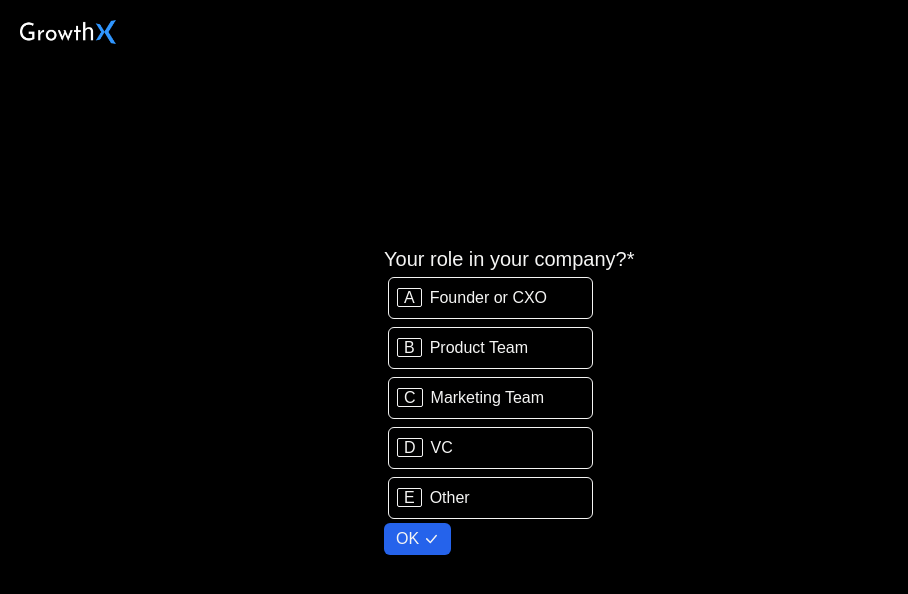
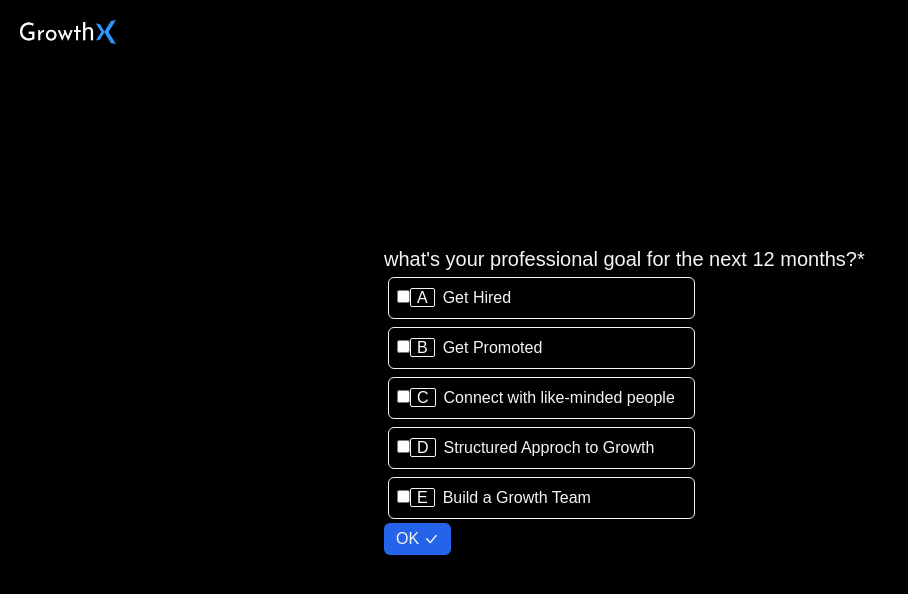
Before and after one commit to vanshika703/Typeform, a React (Create React App) app: page / in a window 1280 px wide. Shown: the top 594 px of the page, without its empty margins (0-908 px from the left). Built offline with nearby package versions, Linux system fonts and the light colour scheme.

Commit message:
feat: checkbox functionality and styling

```diff
--- a/src/components/CheckboxInput.js
+++ b/src/components/CheckboxInput.js
@@ -1,24 +1,44 @@
 import React from "react";
 
-function CheckboxInput({ name, options, onChangeValue }) {
+function CheckboxInput({ name, options, onChangeValue, removeValue, value }) {
   /* const ref = useRef(); */
+
+  const handleClick = (e, option) => {
+      if (e.target.checked) {
+        onChangeValue(option);
+      }
+      else removeValue(option);
+
+  };
 
   return (
     <>
       {options.map((option, index) => {
         return (
-          <div className="text-stone-100" key={index}>
+          <div
+            className="text-stone-100 w-3/5 m-1 p-2 border-[1px] border-stone-100 rounded-md hover:bg-stone-700"
+            key={index}
+          >
             <input
-              /* ref={ref} */ type="checkbox"
+              type="checkbox"
+              id={option}
               name={name}
               value={option}
-              onChange={(e) => {
-                if (e.target.checked) {
-                  onChangeValue(option);
+              onChange={(e) => handleClick(e, option)}
+            />
+            <label className="hover:cursor-pointer" for={option}>
+              <span
+                className={
+                  "border-[1px] mr-2 px-[6px] border-stone-100 rounded-sm " +
+                  (value.includes(option)
+                    ? "bg-white text-black"
+                    : "bg-black text-white")
                 }
-              }}
-            />
-            <label for={option}>{option}</label>
+              >
+                {(index + 10).toString(36).toUpperCase()}
+              </span>
+              {option}
+            </label>
           </div>
         );
       })}
--- a/src/components/FormContainer.js
+++ b/src/components/FormContainer.js
@@ -26,6 +26,18 @@ const FormContainer = () => {
     if (!inputValue) return setInputValue(value);
     const newValue = inputValue + "," + value;
     setInputValue(newValue);
+  };
+
+  const removeValue = (value) => {
+    console.log("input", inputValue);
+    const tempArray = inputValue.split(",");
+    console.log("split", tempArray);
+    const index = tempArray.findIndex((el) => el === value);
+    console.log("index", index);
+    tempArray.splice(index, 1);
+    const joinedString = tempArray.join();
+    setInputValue(joinedString);
+    console.log("finalinput", joinedString);
   };
 
   const handleSetInput = () => {
@@ -108,6 +120,8 @@ const FormContainer = () => {
                     name={formValues[index].name}
                     options={formValues[index].options}
                     onChangeValue={onChangeCheckBox}
+                    removeValue={removeValue}
+                    value={inputValue}
                   />
                 );
               case "endPage":
--- a/src/utils/constants.js
+++ b/src/utils/constants.js
@@ -37,7 +37,7 @@ export const formData = [
     type: "text",
     initalState: "",
   }, */
-  {
+  /* {
     name: "role",
     question: "Your role in your company?",
     value: "",
@@ -53,7 +53,7 @@ export const formData = [
       "VC",
       "Other",
     ],
-  },
+  }, */
   {
     name: "goal",
     question: "what's your professional goal for the next 12 months?",
```
